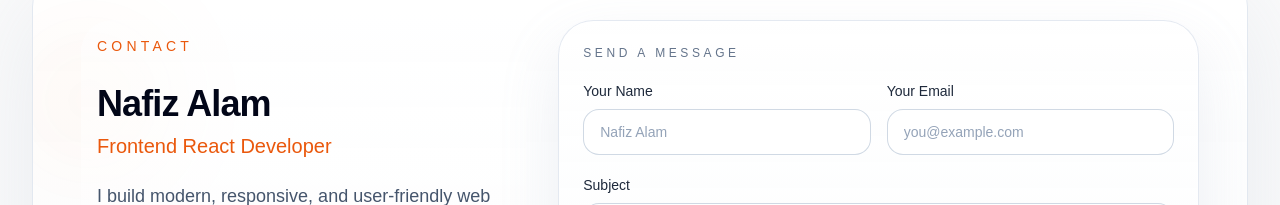
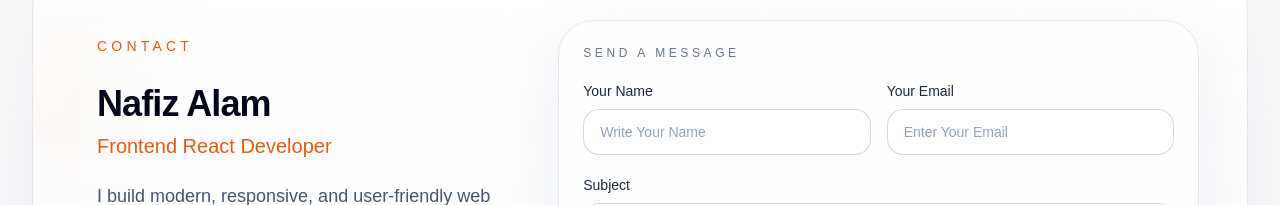
Before and after one commit to nafiz2024/Nafiz-Alam-Portfolio, a Next.js app: page / in a window 1280 px wide. Shown: the part 8137-8342 px from the top of the page. Built offline with nearby package versions, Linux system fonts and the light colour scheme; a web font is replaced by a local one.

Commit message:
Portfolio Ready For Deploymentt

```diff
--- a/src/components/contact-form.jsx
+++ b/src/components/contact-form.jsx
@@ -46,7 +46,7 @@ export default function ContactForm() {
             required
             autoComplete="name"
             className="contact-input rounded-2xl border px-4 py-3 text-sm outline-none transition"
-            placeholder="Nafiz Alam"
+            placeholder="Write Your Name"
           />
         </label>
         <label className="grid gap-2">
@@ -57,7 +57,7 @@ export default function ContactForm() {
             required
             autoComplete="email"
             className="contact-input rounded-2xl border px-4 py-3 text-sm outline-none transition"
-            placeholder="you@example.com"
+            placeholder="Enter Your Email"
           />
         </label>
       </div>
```
